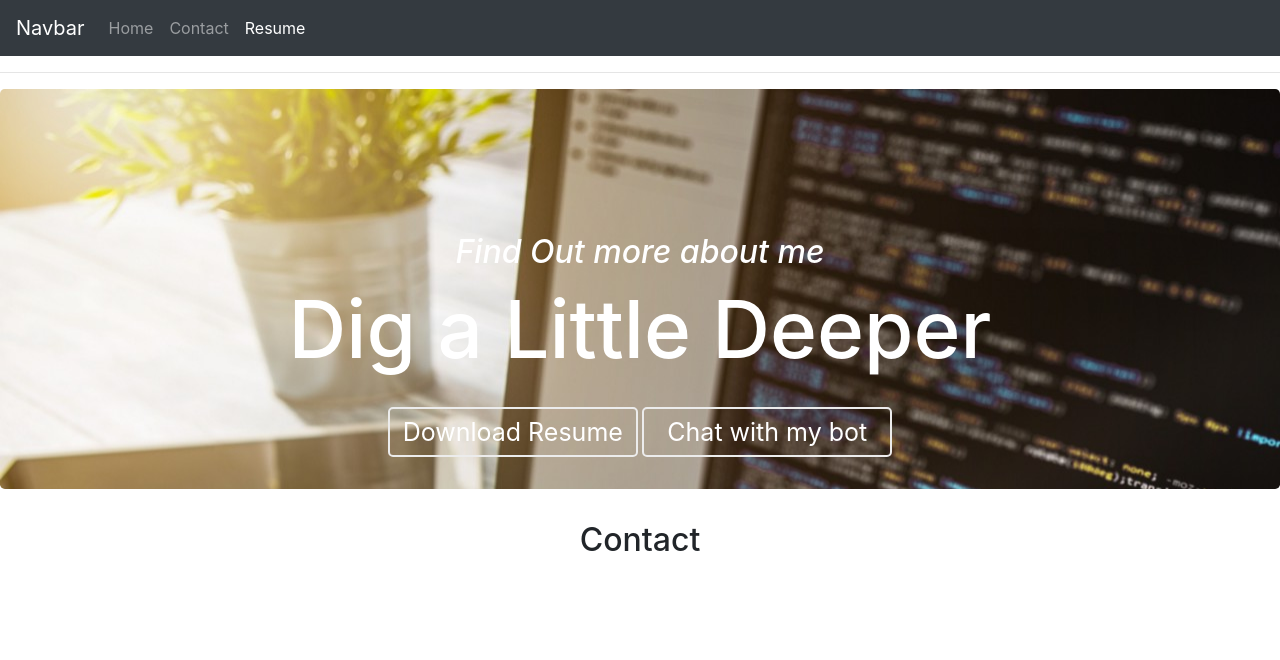
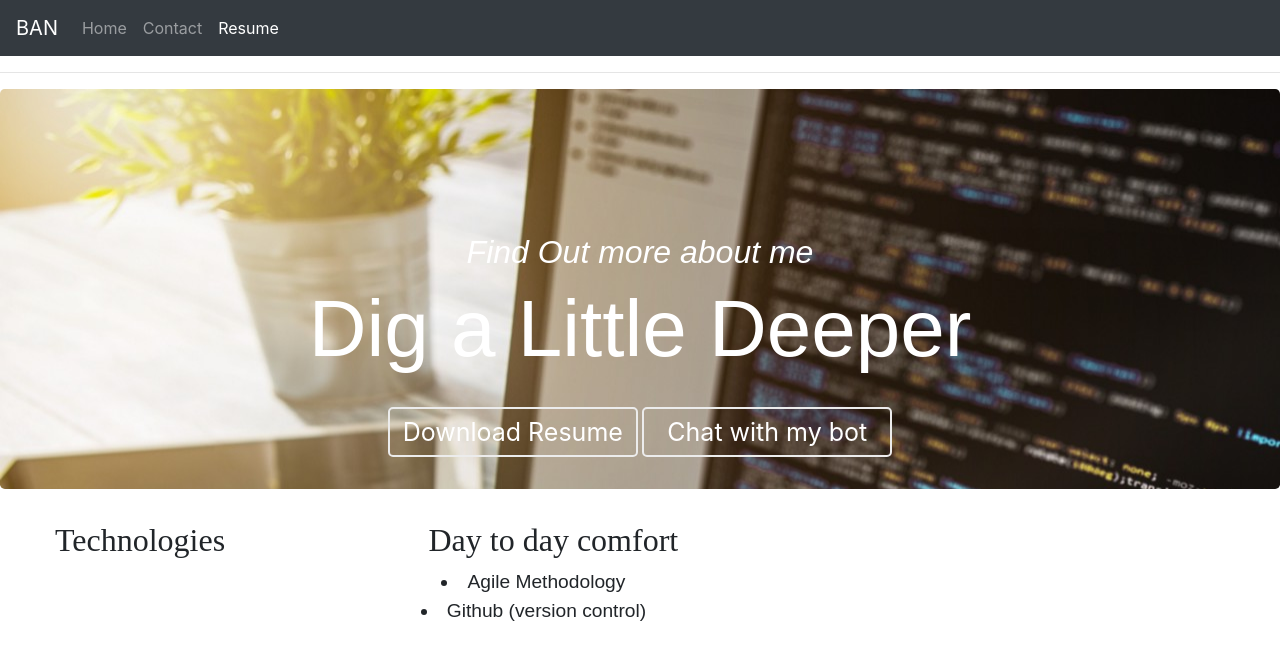
Before and after one commit to Bandaggao/personalWebsite, a React (Create React App) app: page /resume in a window 1280 px wide. Shown: the top 660 px of the page. Built offline with nearby package versions, Linux system fonts and the light colour scheme.

Commit message:
added content

```diff
--- a/package.json
+++ b/package.json
@@ -4,6 +4,7 @@
   "private": true,
   "dependencies": {
     "bootstrap": "^4.1.3",
+    "node-sass": "^4.11.0",
     "react": "^16.6.3",
     "react-dom": "^16.6.3",
     "react-router-dom": "^4.3.1",
--- a/src/index.js
+++ b/src/index.js
@@ -5,6 +5,7 @@ import App from './App';
 
 import '../node_modules/bootstrap/dist/css/bootstrap.min.css'
 import '../src/style/override.css'
+
 import * as serviceWorker from './serviceWorker';
 
 ReactDOM.render(<App />, document.getElementById('root'));
--- a/src/pages/Resume.js
+++ b/src/pages/Resume.js
@@ -5,11 +5,23 @@ import NavResume from '../shared/resumeNav';
 class Contact extends Component {
   render() {
     return (
-
+      <div>
         <div>
           <NavResume/>
-          <h2>Contact</h2>
+          </div>
+          <div class="container-fluid">
+         <div class="row">
+         <div class="col-xs-8 col-md-1">
+          <h2 class="headings">Technologies</h2>
+          </div>
+          <div class="col-xs-8 col-md-8">
+          <h2 class="headings">Day to day comfort</h2>
+          <li class="liFonts">Agile Methodology</li>
+          <li class="liFonts">Github (version control)</li>
+          </div>
         </div>
+        </div>
+      </div>
     );
   }
 }
--- a/src/shared/nav.js
+++ b/src/shared/nav.js
@@ -33,7 +33,7 @@ class Nav extends Component {
     <Router>
         <div>
           <nav className="navbar navbar-expand-lg navbar-dark bg-dark">
-      <a className="navbar-brand" href="/">Navbar</a>
+      <a className="navbar-brand" href="/">BAN </a>
       <button className={this.state.toggleShow === true ? "navbar-toggler collapsed" : "navbar-toggler"} type="button" data-toggle="collapse" data-target="#navbarSupportedContent" aria-controls="navbarSupportedContent"
       aria-expanded={this.state.toggleShow === true ? "true" : "false"} aria-label="Toggle navigation"
         onClick={(e) => {this.showToggle(e)}}>
--- a/src/style/override.css
+++ b/src/style/override.css
@@ -32,6 +32,7 @@ button:hover {
   text-align: center;
   color: white;
   margin: 10px;
+  font-family: Arial, Helvetica, sans-serif;
   border: 100px;
 }
 
@@ -42,5 +43,15 @@ button:hover {
 .bold{
   font-style: Bold;
   font-size: 80px;
+}
+
+.headings{
+  font-family: 'Times New Roman', Times, serif;
+  margin-left: 40px;
+}
+
+.liFonts{
+  font-family: Arial, Helvetica, sans-serif;
+  font-size: larger;
 
 }
```
Also changed, not shown: 2 other files (tests, documents, lock files or other folders).
